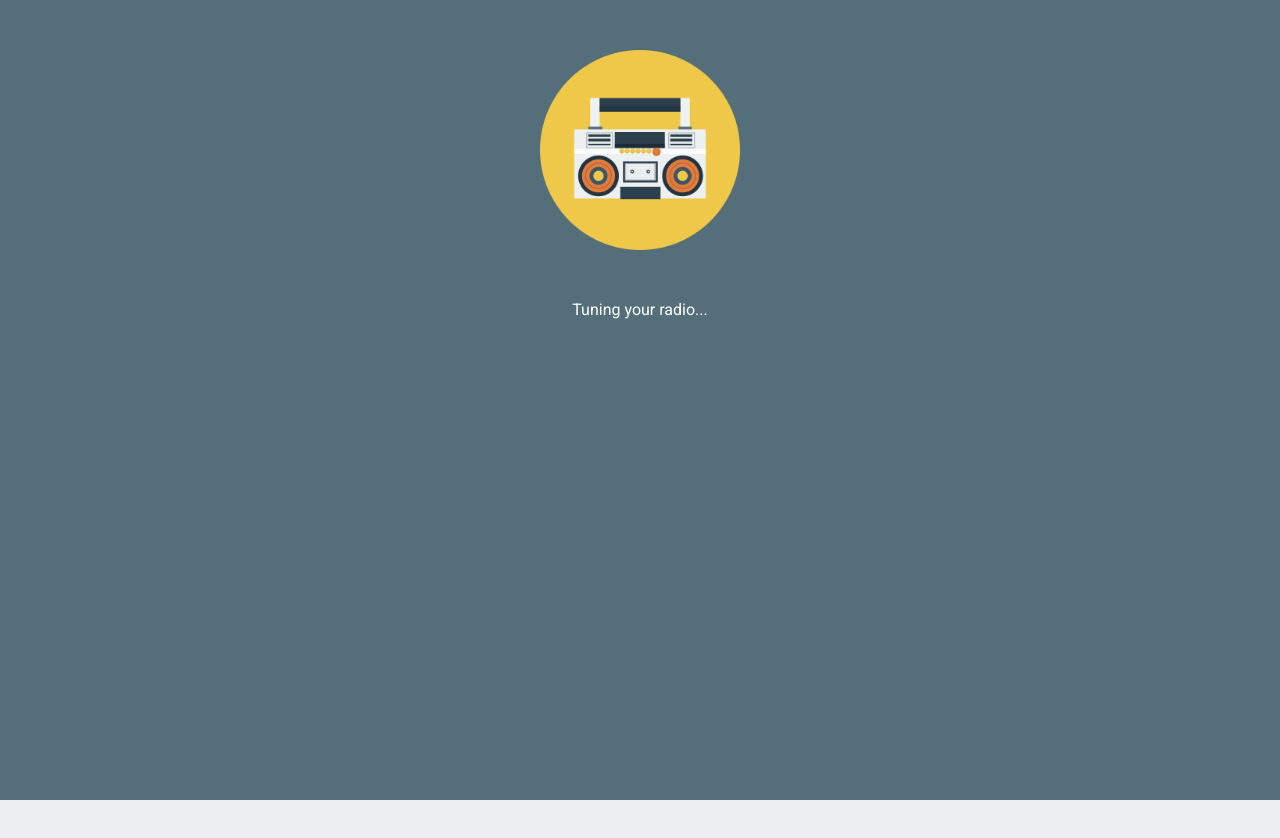
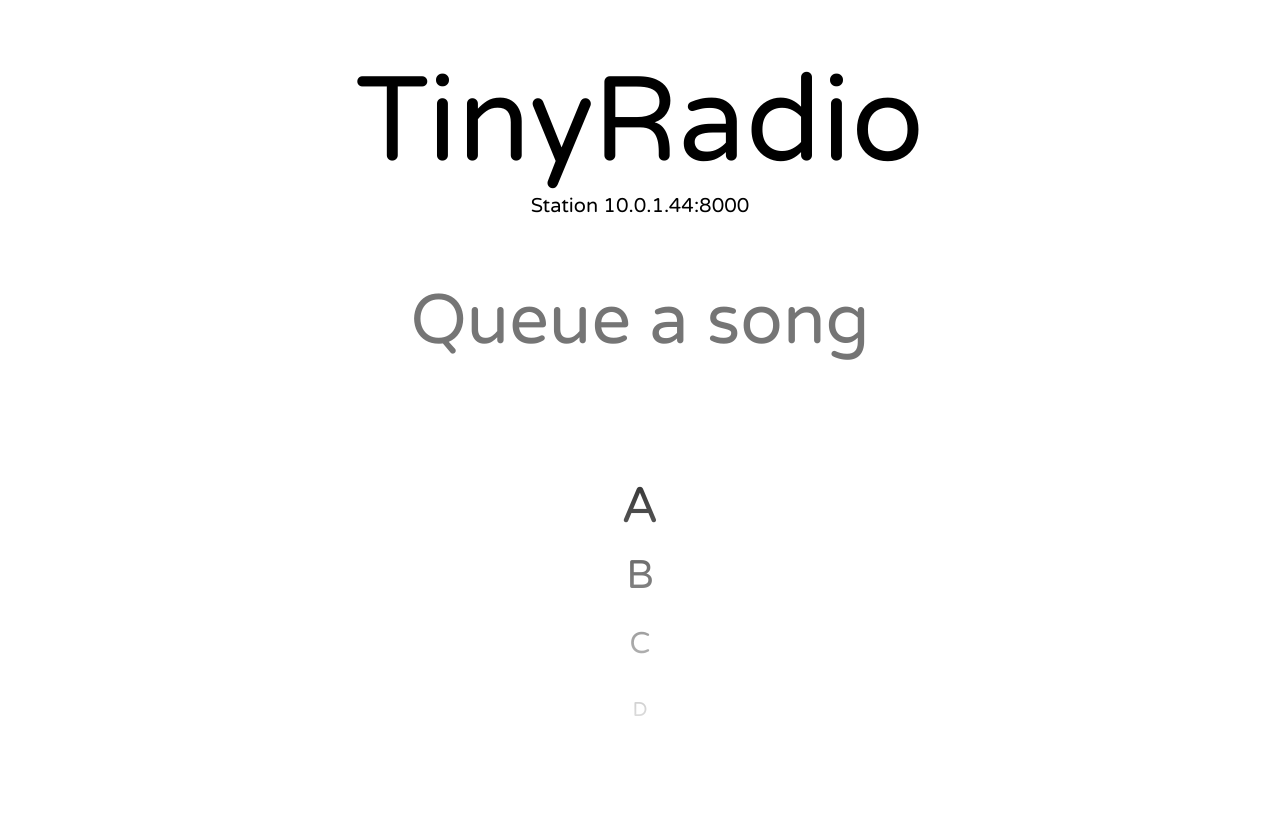
Before and after one commit to bladechapman/TinyRadio, a website: page public/index.html in a window 1280 px wide. After the commit the page ends 800 px from the top, so only its background shows below. Drawn offline with nearby package versions, Linux system fonts and the light colour scheme; no server answers.

Commit message:
styling upgrade begin

```diff
--- a/public/css/style.css
+++ b/public/css/style.css
@@ -1,145 +1,93 @@
 html {
+    font-family: 'Varela Round', sans-serif;
     overflow-x: hidden;
-    background-color: #ECEFF1;
-    font-family: 'Roboto', sans-serif;
 }
+
 body {
-    margin: 0;
-    overflow-x: hidden;
+    margin-top: 50px;
+}
+
+header {
+    text-align: center;
+}
+header .primary {
+    font-size: 120px;
+}
+header .secondary {
+    font-size: 20px;
+}
+
+section {
+    text-align: center;
+    margin-top: 30px;
+}
+section input {
+    border: 0;
+    font-family: 'Varela Round', sans-serif;
+    font-size: 70px;
+    text-align: center;
+    margin: 30px 0;
+}
+section input:focus {
+    outline: none;
+}
+::-webkit-input-placeholder {
+   text-align: center;
+}
+:-moz-placeholder { /* Firefox 18- */
+   text-align: center;
+}
+::-moz-placeholder {  /* Firefox 19+ */
+   text-align: center;
+}
+:-ms-input-placeholder {
+   text-align: center;
+}
+
+.list {
+}
+.list .one {
+    font-size: 60px;
+    margin: 6px auto;
+}
+.list .two {
+    font-size: 50px;
+    margin: 5px auto;
+}
+.list .three {
+    font-size: 40px;
+    margin: 4px auto;
+}
+.list .four {
+    font-size: 30px;
+    margin: 3px auto;
+}
+.list .five {
+    font-size: 20px;
+    margin: 2px auto;
+}
+.tr {
+    width: 90%;
+    height: 70px;
+    white-space: nowrap;
+    overflow: hidden;
+    text-overflow: ellipsis;
+}
+
+#list_container {
     position: relative;
 }
-#tip {
-    height: 20px;
-    line-height: 20px;
-    font-size: 12px;
-    text-align: center;
+.gradient {
+    width: 100%;
+    height: 100%;
+    position: absolute;
+
+    background: rgba(255,255,255,0.53);
+    background: -moz-linear-gradient(top, rgba(255,255,255,0.53) 0%, rgba(255,255,255,0.53) 0%, rgba(255,255,255,0) 1%, rgba(255,255,255,1) 100%);
+    background: -webkit-gradient(left top, left bottom, color-stop(0%, rgba(255,255,255,0.53)), color-stop(0%, rgba(255,255,255,0.53)), color-stop(1%, rgba(255,255,255,0)), color-stop(100%, rgba(255,255,255,1)));
+    background: -webkit-linear-gradient(top, rgba(255,255,255,0.53) 0%, rgba(255,255,255,0.53) 0%, rgba(255,255,255,0) 1%, rgba(255,255,255,1) 100%);
+    background: -o-linear-gradient(top, rgba(255,255,255,0.53) 0%, rgba(255,255,255,0.53) 0%, rgba(255,255,255,0) 1%, rgba(255,255,255,1) 100%);
+    background: -ms-linear-gradient(top, rgba(255,255,255,0.53) 0%, rgba(255,255,255,0.53) 0%, rgba(255,255,255,0) 1%, rgba(255,255,255,1) 100%);
+    background: linear-gradient(to bottom, rgba(255,255,255,0.53) 0%, rgba(255,255,255,0.53) 0%, rgba(255,255,255,0) 1%, rgba(255,255,255,1) 100%);
+    filter: progid:DXImageTransform.Microsoft.gradient( startColorstr='#ffffff', endColorstr='#ffffff', GradientType=0 );
 }
-#cover {
-    height: 100vh;
-    width: 100vw;
-    background-color: #546E7A;
-    color: white;
-    position: fixed;
-    z-index: 100;
-    text-align: center;
-}
-#chart {
-    display: block;
-    overflow-x: hidden;
-    margin-left: calc(50% - 25vh);
-    background-color: transparent;
-    z-index: 2;
-}
-#fg {
-    transform-origin: 0px 0px;
-}
-#title {
-    font-size: 14px;
-    text-align: center;
-    margin-top: 15px;
-}
-#list {
-    margin: 10px auto;
-    text-align: center;
-    font-size: 12px;
-    line-height: 30px;
-    border-radius: 10px;
-    border-style: solid;
-    border-width: 2px;
-    border-color: #546E7A;
-    overflow: scroll;
-    width: 125px;
-    height: 75px;
-}
-#list a {
-    text-decoration: none;
-}
-#cover img{
-    display: block;
-    width: 200px;
-    height: 200px;
-    margin: 50px auto;
-}
-.cover_text {
-    margin: 0 auto;
-}
-.mobile_activate {
-    height: 30px;
-    line-height: 30px;
-    width: 100%;
-    background-color: #546E7A;
-    text-align: center;
-    color: #ECEFF1;
-    box-shadow: 0 1px 3px rgba(0,0,0,0.12), 0 1px 2px rgba(0,0,0,0.24);
-    -webkit-transition: all 0.1s linear;
-}
-.mobile_activate:hover {
-    box-shadow: 0 3px 6px rgba(0,0,0,0.16), 0 3px 6px rgba(0,0,0,0.23);
-}
-.menu_wrapper {
-    position: absolute;
-    width: 100%;
-}
-.position_left {
-    -webkit-transform: translateX(-30%);
-}
-.position_right {
-    -webkit-transform: translateX(30%);
-}
-.up_button {
-    position: relative;
-    margin: 0 auto;
-    width: 50px;
-    height: 50px;
-    line-height: 50px;
-    color: #ECEFF1;
-    background-color: #4CAF50;
-}
-.down_button {
-    position: relative;
-    margin: 0 auto;
-    width: 50px;
-    height: 50px;
-    line-height: 55px;
-    color: #ECEFF1;
-    background-color: #F44336;
-}
-.material_button {
-    -webkit-transition: all 0.1s linear;
-    z-index: 3;
-    box-shadow: 0 1px 3px rgba(0,0,0,0.12), 0 1px 2px rgba(0,0,0,0.24);
-    border-radius: 50%;
-    cursor: pointer;
-
-    text-align: center;
-}
-.material_button:hover {
-    box-shadow: 0 3px 6px rgba(0,0,0,0.16), 0 3px 6px rgba(0,0,0,0.23);
-}
-
-.chart {
-    width: 50vh;
-    height: 50vh;
-}
-footer {
-    width: 100%;
-    z-index: 1;
-}
-footer img {
-    z-index: 1;
-    display: block;
-    width: 20vh;
-    height: 20vh;
-    margin: 0 auto;
-}
-.info {
-    width: 100%;
-    height: 100px;
-    text-align: center;
-}
-.info .songname {
-    opacity: 0;
-}
-.info .song_header {
-    line-height: 50px;
-}
--- a/public/index.html
+++ b/public/index.html
@@ -12,27 +12,57 @@
         <script type="text/javascript" src="./js/interaction.js"></script>
 
 
+        <link href='http://fonts.googleapis.com/css?family=Varela+Round' rel='stylesheet' type='text/css'>
         <link rel="stylesheet" href="//maxcdn.bootstrapcdn.com/font-awesome/4.3.0/css/font-awesome.min.css">
         <link rel="stylesheet" href="./css/style.css">
-        <link href='http://fonts.googleapis.com/css?family=Roboto' rel='stylesheet' type='text/css'>
 
     </head>
 
-    <div id="cover">
+    <!-- <div id="cover">
         <img class="cover_image" src="./assets/boombox.png" />
         <div class="cover_text">Tuning your radio...</div>
-    </div>
+    </div> -->
 
-    <div class='mobile_activate'>Mobile? Out of sync? Click here</div>
+    <!-- <div class='mobile_activate'>Mobile? Out of sync? Click here</div> -->
 
-    <body>
-        <div id="title">Stations near you</div>
+    <header>
+        <div class="primary">TinyRadio</div>
+        <div class="secondary">Station 10.0.1.44:8000</div>
+    </header>
+
+    <section>
+        <input class="search" type="text" placeholder="Queue a song"></input>
+        <!-- <button>test_animations</button> -->
+        <div id="list_container">
+            <div class="gradient"></div>
+            <div class="list">
+                <div class="tr one songname"></div>
+                <div class="tr two">A</div>
+                <div class="tr three">B</div>
+                <div class="tr four">C</div>
+                <div class="tr five">D</div>
+            </div>
+        </div>
+        <!-- <div id="title">Stations near you</div>
         <div id="list"></div>
         <div id="chart"></div>
-        <div id="tip"></div>
-    </body>
+        <div id="tip"></div> -->
+    </section>
 
-    <div class="menu_wrapper position_right">
+    <!--
+    <script>
+        $('button').click(function() {
+            console.log('CLICK');
+            $('.two').toggleClass('two').toggleClass('one');
+            // $('.two').toggleClass('animate_two');
+            // $('.three').toggleClass('animate_three');
+            // $('.four').toggleClass('animate_four');
+            // $('.five').toggleClass('animate_five');
+        })
+    </script>
+    -->
+
+    <!-- <div class="menu_wrapper position_right">
         <div class="up_button material_button">
             <i class="fa fa-angle-up"></i>
         </div>
@@ -41,16 +71,18 @@
         <div class="down_button material_button">
             <i class="fa fa-angle-down"></i>
         </div>
-    </div>
+    </div> -->
 
     <footer>
-        <img class="footer_image" src="./assets/radio.png" />
+        <!-- <img class="footer_image" src="./assets/radio.png" />
         <div class="info">
             <div class="song_header">You're listening to...</div>
             <div class="songname"></div>
-        </div>
+        </div> -->
     </footer>
+
 
     <script type="text/javascript" src="./lib/d3/d3.min.js"></script>
     <script type="text/javascript" src="./js/vis.js"></script>
+
 </html>
--- a/public/js/radio.js
+++ b/public/js/radio.js
@@ -33,7 +33,6 @@ $(function() {
         $('.menu_wrapper').show();
         $('.menu_wrapper').fadeTo(50, 1);
 
-        $('.songname').fadeTo(50, 0);
     })
     socket.on('stations_changed', function(new_stations) {
         console.log(new_stations);
@@ -76,7 +75,6 @@ $(function() {
             window.__vis__updateGraph();
         }
         $('.songname').html(filter_filename(info.file));
-        $('.songname').fadeTo(50, 1);
 
         var temp_source = context.createBufferSource()
         context.decodeAudioData(data, function(decoded) {
```
